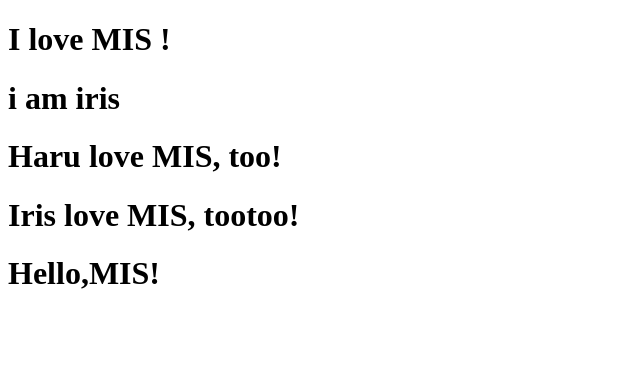
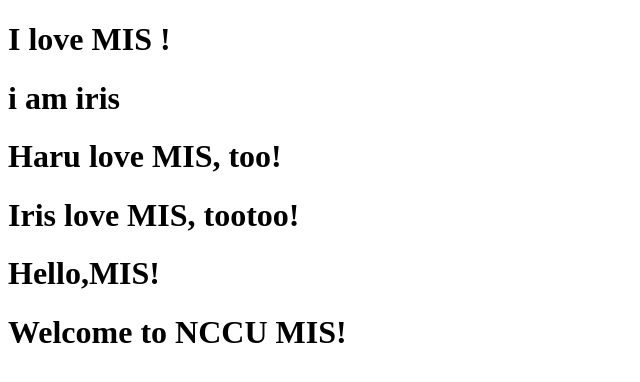
Before and after one commit to luan719/mis, a plain HTML site: page index.html in a window 1280 px wide. Shown: the whole page, without its empty margins (0-640 px from the left). Drawn offline with Linux system fonts and the light colour scheme.

Commit message:
insert one line by rebecca-1204

```diff
--- a/index.html
+++ b/index.html
@@ -17,6 +17,7 @@
 	<h1>Haru love MIS, too!</h1>
 	<h1>Iris love MIS, tootoo!</h1>
 	<h1>Hello,MIS!</h1>
+	<h1>Welcome to NCCU MIS!</h1>
 
 </body>
 </html>
```
